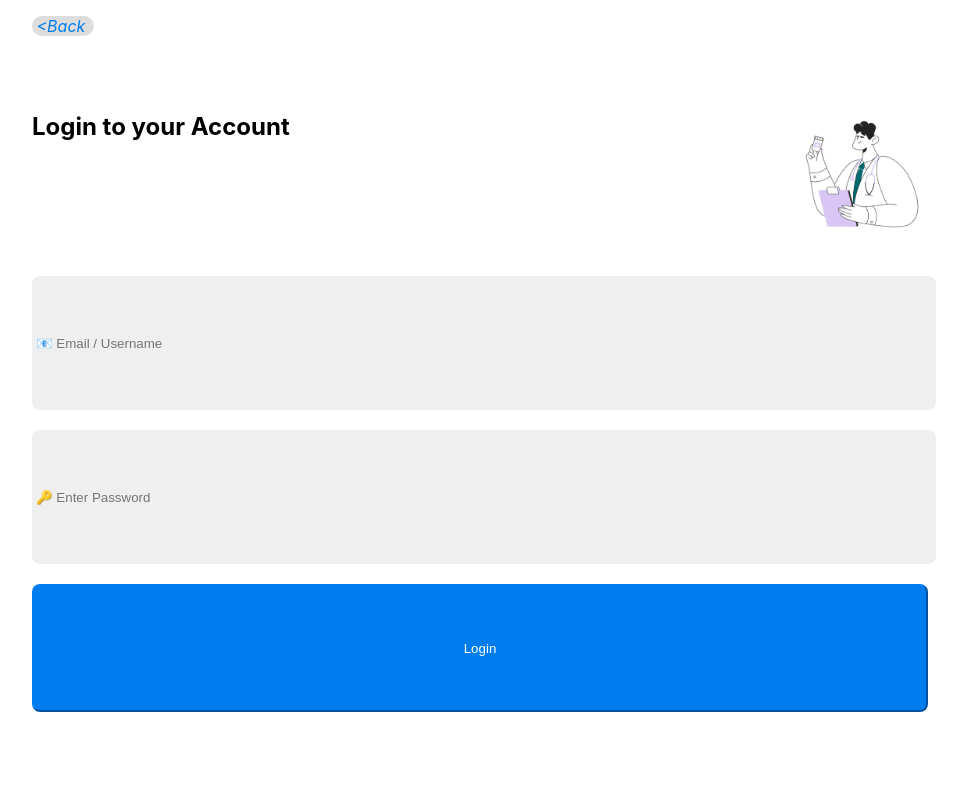
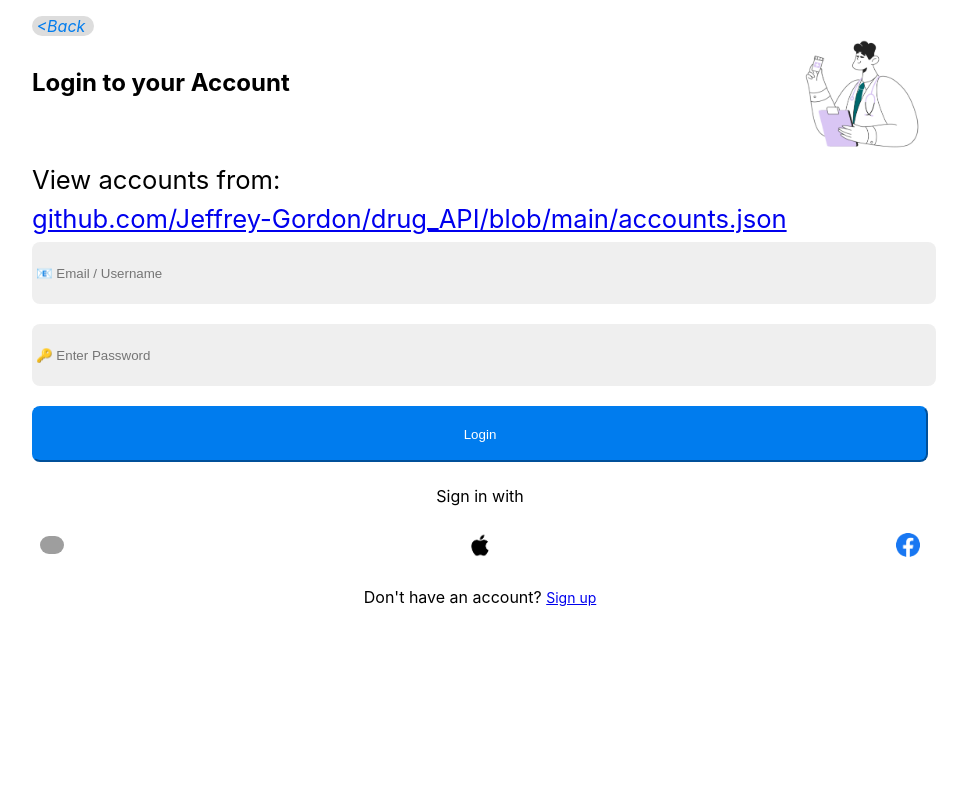
Before and after one commit to Jeffrey-Gordon/pill-wise, a React app: page /login in a window 1280 px wide. Shown: the top 800 px of the page, without its empty margins (160-1127 px from the left). Built offline with nearby package versions, Linux system fonts and the light colour scheme; grey boxes are pictures that could not be loaded.

Commit message:
Responsive distribution update

```diff
--- a/src/Pages/Login.js
+++ b/src/Pages/Login.js
@@ -98,6 +98,18 @@ class Login extends Component {
                     <img className={styles.decoImg} src={doctor} alt="doctor"></img>
                 </div>
 
+                <p className={styles.accountPrompt}>
+                        View accounts from:
+                </p>
+                <a href="https://github.com/Jeffrey-Gordon/drug_API/blob/main/accounts.json"
+                    target="_blank"
+                    rel="noopener noreferrer"
+                >
+                    <p className={styles.accountPrompt}>
+                        github.com/Jeffrey-Gordon/drug_API/blob/main/accounts.json
+                    </p>
+                </a>
+
                 {/* Input field for email/username */}
                 <input
                     className={`${styles.blockbar} ${styles.input}`}
@@ -128,7 +140,7 @@ class Login extends Component {
                 {/* Display error message if present */}
                 {error && <p style={{ textAlign: "center", color: "red" }}>{error}</p>}
 
-                <p style={{ textAlign: "center", marginTop: "10vw" }}>
+                <p className={styles.signinWith}>
                     Sign in with
                 </p>
                 {/* Container for social login buttons */}
@@ -145,11 +157,7 @@ class Login extends Component {
                 </div>
                 {/* Link to the sign-up page */}
                 <p
-                    style={{
-                        textAlign: "center",
-                        marginTop: "10vw",
-                        fontSize: "14px",
-                    }}
+                    className={styles.signinWith}
                 >
                     Don't have an account?&nbsp;
                     <Link to="/example" style={{ fontSize: "14px" }}>
--- a/src/Pages/Login.module.css
+++ b/src/Pages/Login.module.css
@@ -29,6 +29,15 @@
   display: inline-block;
   vertical-align:super;
   max-width: 70%;
+}
+
+.accountPrompt{
+  max-width: 70vw;
+  text-overflow: ellipsis;
+  white-space: nowrap;
+  overflow: hidden;
+  margin: 1vh auto;
+  font-size: 2vh;
 }
 
 .blockbar{
@@ -91,3 +100,42 @@
     transform: scale(0.9);
   }
 }
+
+.signinWith{
+  text-align: center;
+  margin-top: 10vw;
+}
+
+@media screen and (min-width: 600px) {
+  .blockbar{
+    width: 100%;
+    height: 7vh;
+    margin: 0 auto;
+    display: block;
+    border-radius: 8px;
+  }
+
+  .accountPrompt{
+    max-width: 70vw;
+    text-overflow: ellipsis;
+    white-space: nowrap;
+    overflow: hidden;
+    margin: 1vh auto;
+    font-size: 2vw;
+  }
+
+  .signinWith{
+    text-align: center;
+    margin: 3vh auto;
+  }
+
+  .container {
+    margin-top: 0;
+    margin-bottom: 0;
+    height:15vh;
+    width: 100%;
+    display: flex;
+    font-size: 7vw;
+    position: relative;
+  }
+}
```
